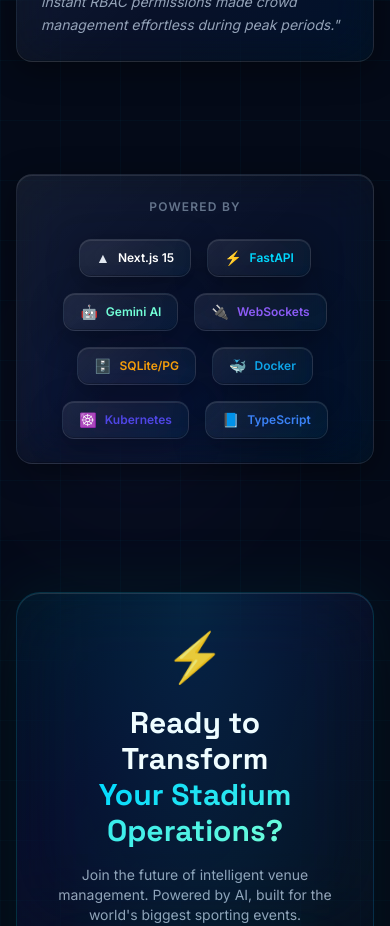
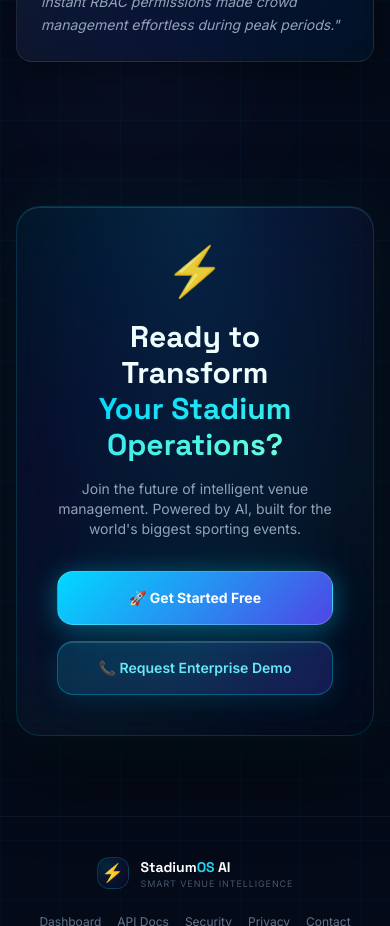
Before and after one commit to vishnureddyadena/stadium_os, a Next.js app in the folder frontend/: page /landing in a window 390 px wide. Shown: the part 7380-8306 px from the top of the page. Built offline with nearby package versions, Linux system fonts and the light colour scheme; no server answers.

Commit message:
Remove Powered By tech stack section from landing page

```diff
--- a/frontend/src/app/landing/page.tsx
+++ b/frontend/src/app/landing/page.tsx
@@ -1189,41 +1189,7 @@
         </div>
       </section>
 
-      {/* ─────────────────────────────────────────────
-          TECH STACK
-      ───────────────────────────────────────────── */}
-      <section className="relative z-10 py-12 px-4 sm:px-8">
-        <div className="max-w-5xl mx-auto">
-          <div className="liquid-glass-card rounded-2xl p-6 border border-white/5">
-            <div className="text-center mb-6">
-              <p className="text-xs font-semibold text-slate-500 uppercase tracking-widest">Powered By</p>
-            </div>
-            <div className="flex flex-wrap justify-center gap-4">
-              {[
-                { name: "Next.js 15", icon: "▲", color: "#fff" },
-                { name: "FastAPI", icon: "⚡", color: "#00D9FF" },
-                { name: "Gemini AI", icon: "🤖", color: "#73FFD8" },
-                { name: "WebSockets", icon: "🔌", color: "#8B5CF6" },
-                { name: "SQLite/PG", icon: "🗄️", color: "#F59E0B" },
-                { name: "Docker", icon: "🐳", color: "#0ea5e9" },
-                { name: "Kubernetes", icon: "☸️", color: "#4F46E5" },
-                { name: "TypeScript", icon: "📘", color: "#3b82f6" },
-              ].map((tech) => (
-                <button
-                  key={tech.name}
-                  className="flex items-center gap-2 px-4 py-2 rounded-xl liquid-glass-card border border-white/5 hover:border-white/15 transition-all duration-300 hover:-translate-y-1 cursor-pointer"
-                  onClick={() => showNotif(`💡 Technology: ${tech.name}`)}
-                >
-                  <span className="text-sm">{tech.icon}</span>
-                  <span className="text-xs font-semibold" style={{ color: tech.color }}>
-                    {tech.name}
-                  </span>
-                </button>
-              ))}
-            </div>
-          </div>
-        </div>
-      </section>
+
 
       {/* ─────────────────────────────────────────────
           CTA SECTION
```
